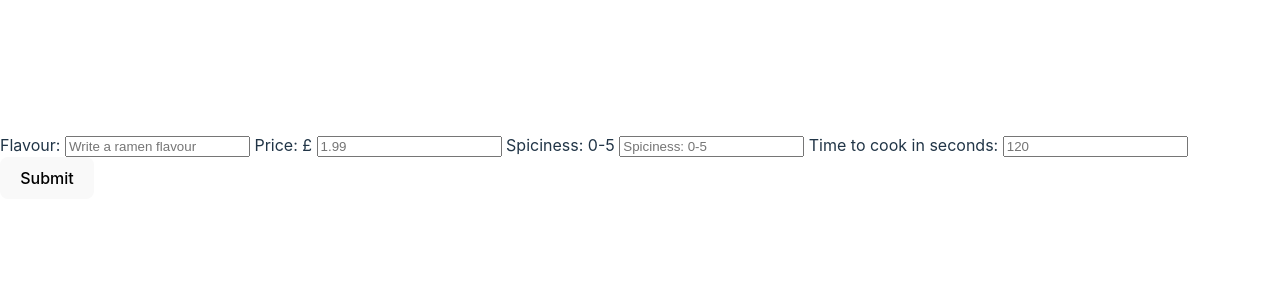
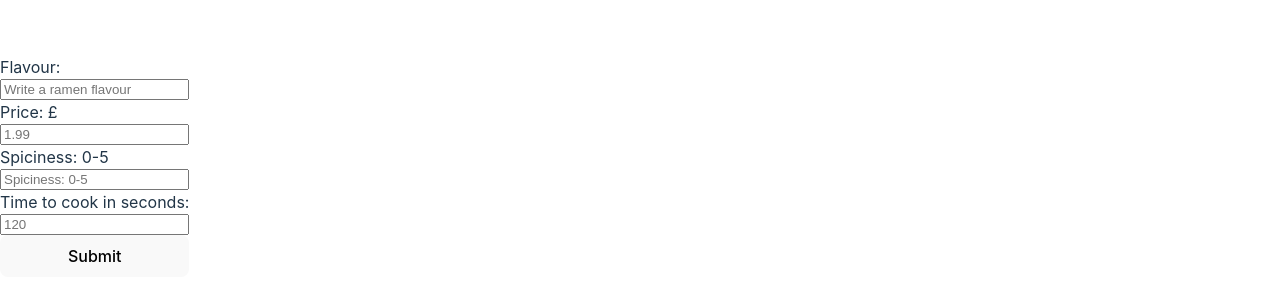
Before and after one commit to Adlam4002/render-demo, a website built with Vite: page client/index.html in a window 1280 px wide. Shown: the part 234-534 px from the top of the page. Built offline with nearby package versions, Linux system fonts and the light colour scheme; no server answers.

Commit message:
flex-box

```diff
--- a/client/style.css
+++ b/client/style.css
@@ -21,7 +21,7 @@ a {
 a:hover {
   color: #535bf2;
 }
-.form-box {
+#ramen-form {
   display: flex;
   flex-direction: column;
 }
```
